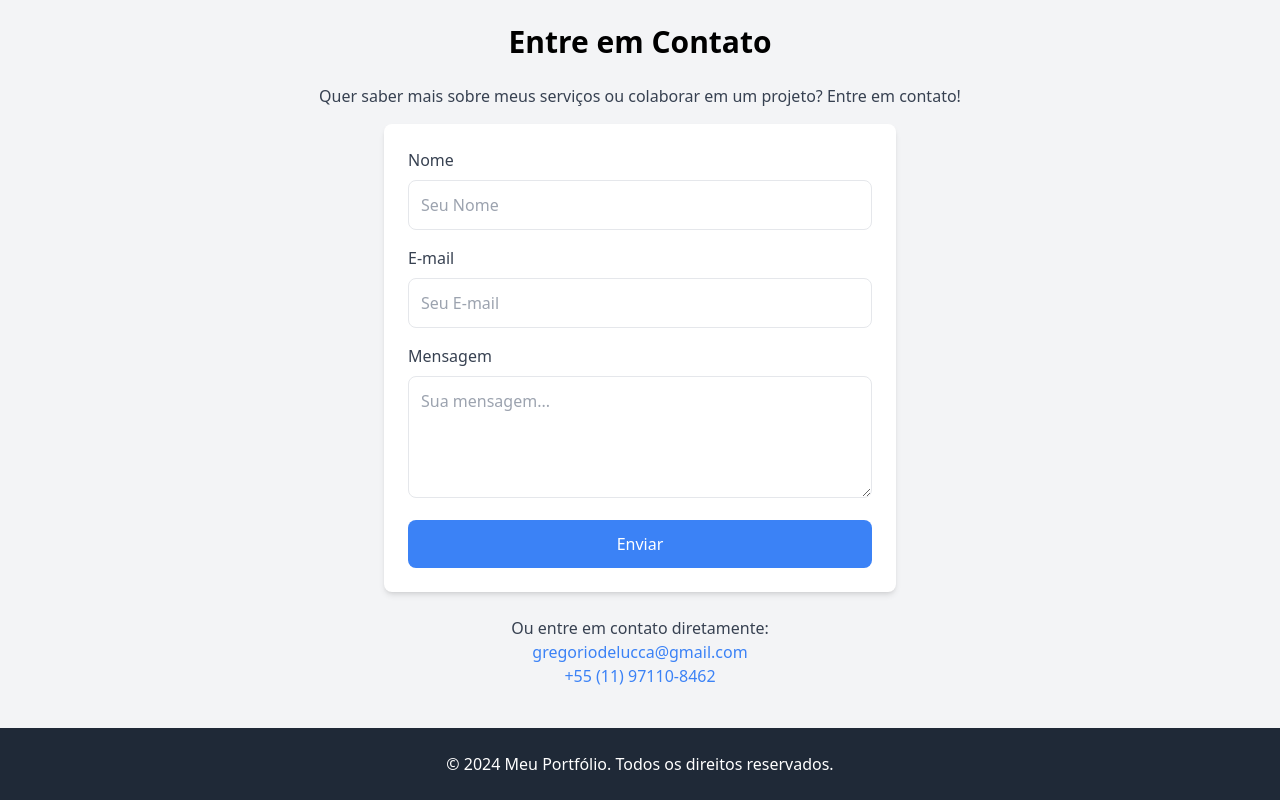
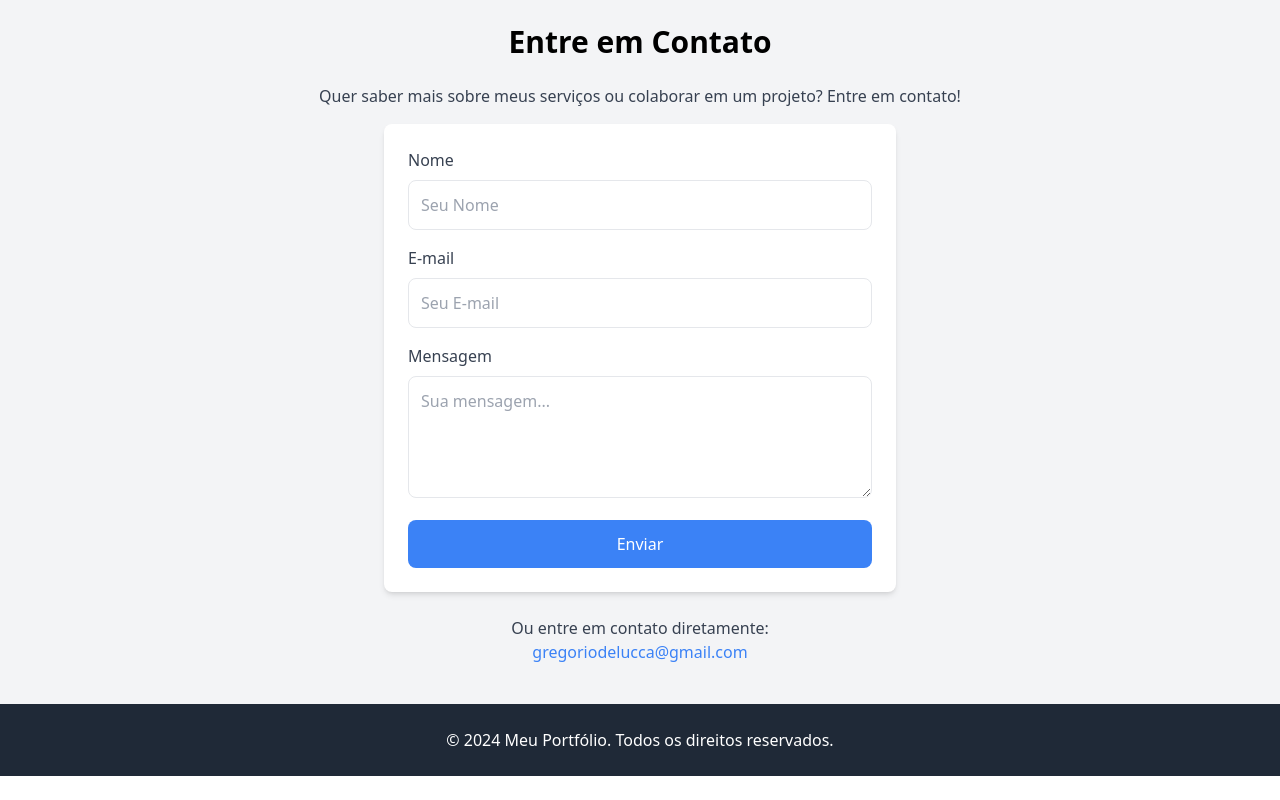
Before and after one commit to gregoriodelucca/meuportifolio, a React (Create React App) app: page / in a window 1280 px wide. Shown: the part 1348-2148 px from the top of the page. After the commit the page ends 2124 px from the top, so only its background shows below. Built offline with nearby package versions, Linux system fonts and the light colour scheme.

Commit message:
autalizaçao no footer

```diff
--- a/src/components/Contact.tsx
+++ b/src/components/Contact.tsx
@@ -48,7 +48,6 @@ const Contact: React.FC = () => {
             Ou entre em contato diretamente:
           </p>
           <p className="font-medium text-blue-500">gregoriodelucca@gmail.com</p>
-          <p className="font-medium text-blue-500">+55 (11) 97110-8462 </p>
         </div>
       </div>
     </section>
```
